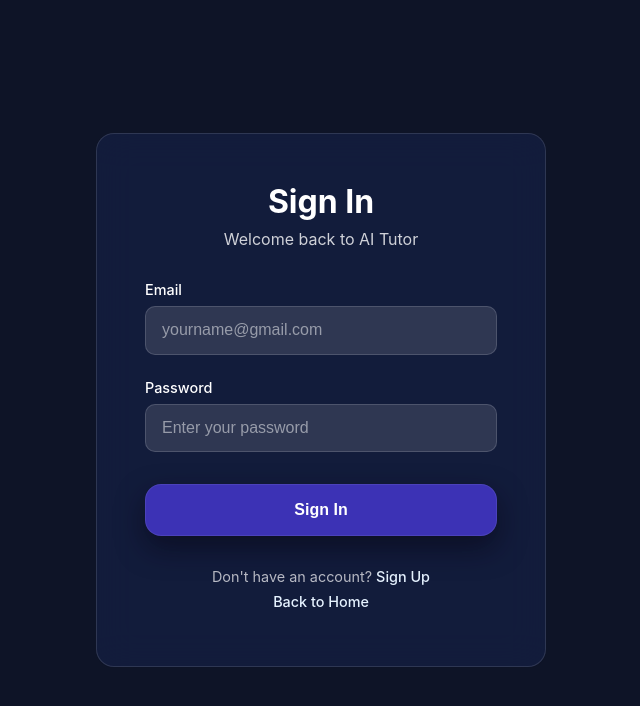
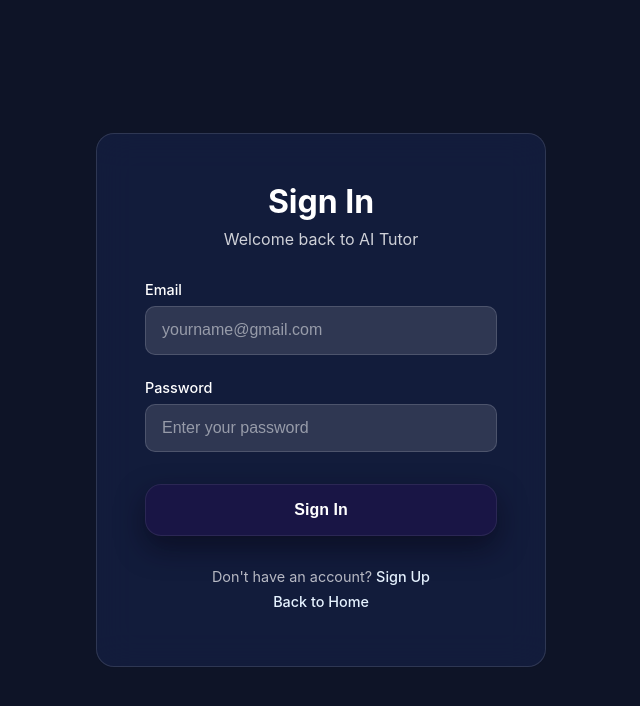
Before and after one commit to Sravyatammana-ab/ai-tutor, a React (Vite) app in the folder frontend/: page /signin in a window 1280 px wide. Shown: the top 706 px of the page, without its empty margins (319-959 px from the left). Built offline with nearby package versions, Linux system fonts and the light colour scheme; no server answers.

Commit message:
Theme updtaes

```diff
--- a/frontend/src/components/Auth.css
+++ b/frontend/src/components/Auth.css
@@ -109,7 +109,7 @@
 
 .auth-button {
   padding: 1rem;
-  background: #3c32b5;
+  background: #191545;
   color: white;
   border: 1px solid rgba(255, 255, 255, 0.08);
   border-radius: 16px;
```
